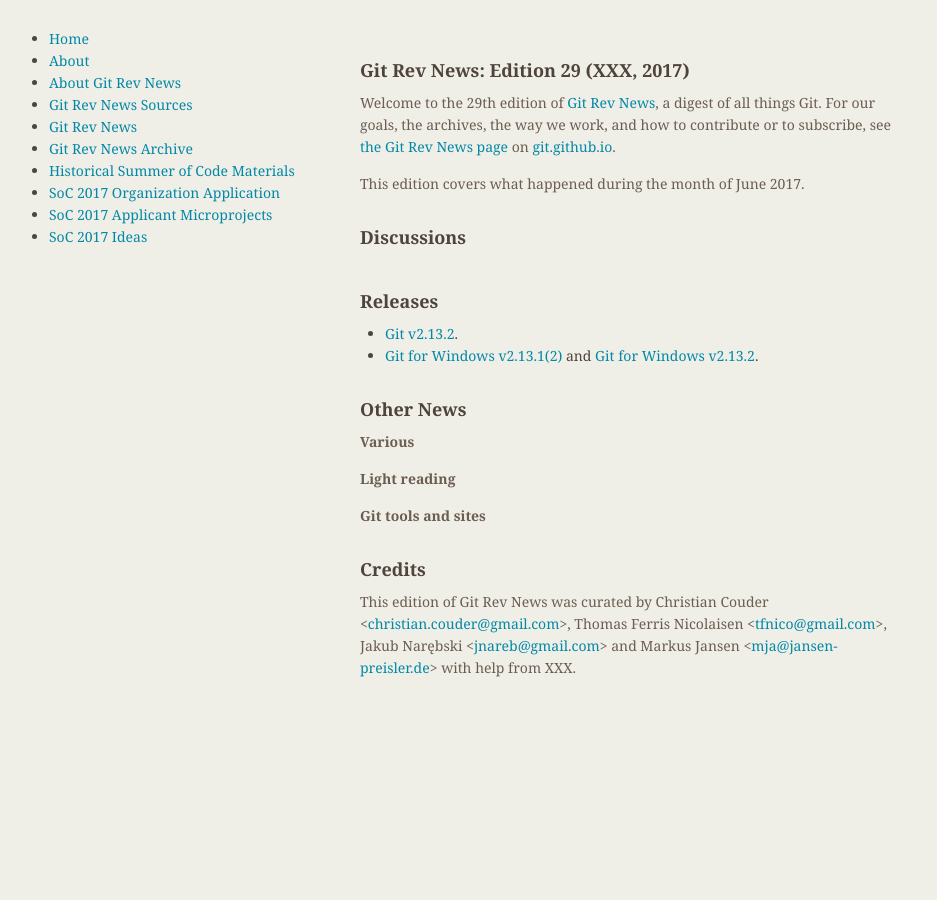
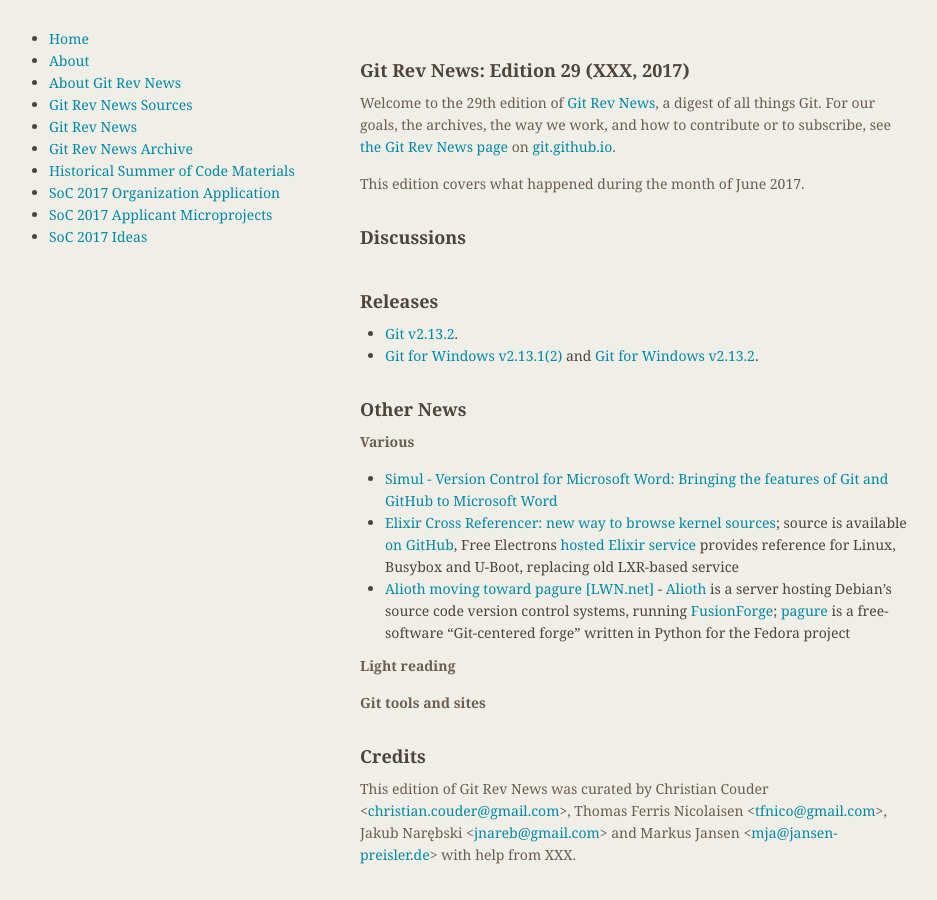
Before and after one commit to git/git.github.io, a Jekyll site: the page built from rev_news/drafts/edition-29.md, in a window 1280 px wide. Shown: the whole page, without its empty margins (174-1111 px from the left). Built offline with Jekyll 4.4.1, drawn with Linux system fonts in a browser that asks for light colours.

Commit message:
rn-29: add a few links in "Various" subsection

```diff
--- a/rev_news/drafts/edition-29.md
+++ b/rev_news/drafts/edition-29.md
@@ -42,6 +42,9 @@
 
 __Various__
 
+* [Simul - Version Control for Microsoft Word: Bringing the features of Git and GitHub to Microsoft Word](https://www.simuldocs.com/blog/ben-morris/version-control-for-microsoft-word)
+* [Elixir Cross Referencer: new way to browse kernel sources](http://free-electrons.com/blog/elixir/); source is available [on GitHub](https://github.com/free-electrons/elixir), Free Electrons [hosted Elixir service](http://elixir.free-electrons.com) provides reference for Linux, Busybox and U-Boot, replacing old LXR-based service
+* [Alioth moving toward pagure [LWN.net]](https://lwn.net/Articles/724986/) - [Alioth](https://alioth.debian.org/) is a server hosting Debian's source code version control systems, running [FusionForge](http://www.fusionforge.org/); [pagure](https://pagure.io/pagure) is a free-software "Git-centered forge" written in Python for the Fedora project
 
 __Light reading__
 
```
